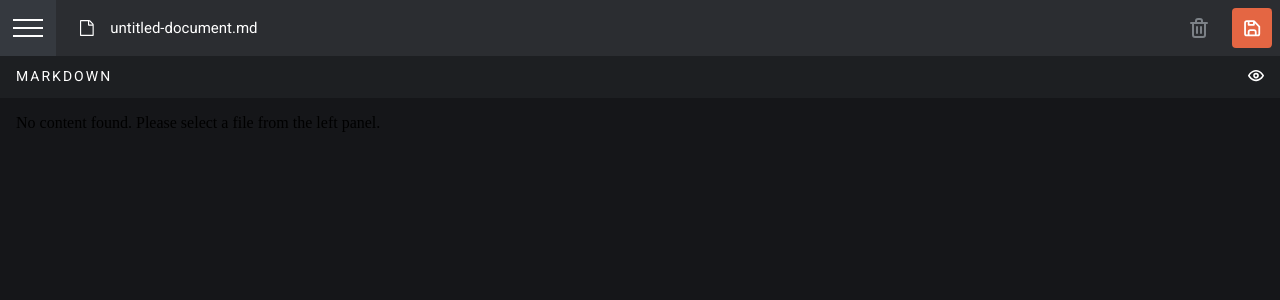
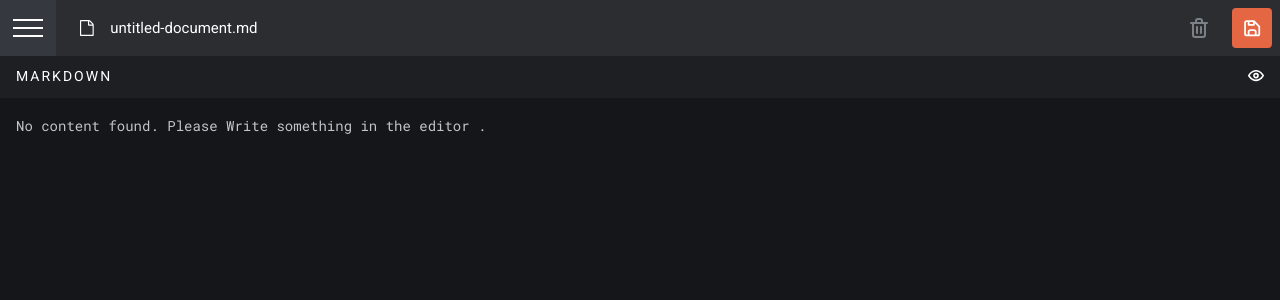
Before and after one commit to Nikkakko/client, a React (Vite) app: page / in a window 1280 px wide. Shown: the top 300 px of the page. Built offline with nearby package versions, Linux system fonts and the light colour scheme.

Commit message:
refactor crud for localstorage

```diff
--- a/src/app/store.ts
+++ b/src/app/store.ts
@@ -2,6 +2,9 @@ import { create } from 'zustand';
 import { lightTheme, darkTheme } from '../styles/theme';
 import { dataTypes } from '../types';
 import data from '../db/data.json';
+
+//get data from local storage
+const localData = localStorage.getItem('data');
 
 interface Store {
   theme: typeof lightTheme | typeof darkTheme;
@@ -19,6 +22,9 @@ interface DataStore {
   setSelectedData: (item: dataTypes) => void;
   removeData: (name: string) => void;
   onContentChange: (name: string, content: string) => void;
+  onTitleChange: (name: string, title: string) => void;
+  onSave: (name: string) => void;
+  createNewData: () => void;
 }
 
 export const useThemeStore = create<Store>(set => ({
@@ -37,19 +43,46 @@ export const useThemeStore = create<Store>(set => ({
 }));
 
 export const useDataStore = create<DataStore>(set => ({
-  data: data,
+  data: localData ? JSON.parse(localData) : data,
   isSidebarOpen: false,
   toggleSidebar: () => set(state => ({ isSidebarOpen: !state.isSidebarOpen })),
   closeSidebar: () => set({ isSidebarOpen: false }),
-  selectedData: data[0],
+  selectedData: localData ? JSON.parse(localData)[0] : data[0],
   setSelectedData: (item: dataTypes) =>
     set({ selectedData: item, isSidebarOpen: false }),
 
   removeData: (name: string) =>
-    set(state => ({
-      data: state.data.filter(item => item.name !== name),
-      selectedData: state.data.filter(item => item.name !== name)[0],
-    })),
+    set(state => {
+      const newData = state.data.filter(item => item.name !== name);
+      const newSelectedDatas = newData[0];
+
+      localStorage.setItem('data', JSON.stringify(newData));
+
+      return {
+        data: newData,
+        selectedData: newSelectedDatas,
+      };
+    }),
+
+  createNewData: () => {
+    set(state => {
+      const newData = [
+        ...state.data,
+        {
+          createdAt: new Date().toISOString(),
+          name: 'Untitled.md',
+          content: '',
+        },
+      ];
+
+      localStorage.setItem('data', JSON.stringify(newData));
+
+      return {
+        data: newData,
+        selectedData: newData[newData.length - 1],
+      };
+    });
+  },
 
   onContentChange: (name: string, content: string) => {
     set(state => ({
@@ -59,4 +92,48 @@ export const useDataStore = create<DataStore>(set => ({
       selectedData: { ...state.selectedData, content: content },
     }));
   },
+
+  onTitleChange: (name: string, title: string) => {
+    set(state => ({
+      data: state.data.map(item =>
+        item.name === name ? { ...item, name: title } : item
+      ),
+      selectedData: { ...state.selectedData, name: title },
+    }));
+  },
+
+  onSave: (name: string) => {
+    // Add .md extension to name
+    let updatedName = name + '.md';
+
+    if (name.includes('.md')) return;
+
+    if (name === '') {
+      updatedName = 'Untitled.md';
+    }
+
+    // Remove spaces from name
+    updatedName = updatedName.replace(/\s/g, '');
+
+    set(state => {
+      // Update the data
+      const updatedData = state.data.map(item =>
+        item.name === name ? { ...item, name: updatedName } : item
+      );
+
+      // Update the selectedData
+      const updatedSelectedData = {
+        ...state.selectedData,
+        name: updatedName,
+      };
+
+      // Save updated data to localStorage
+      localStorage.setItem('data', JSON.stringify(updatedData));
+
+      return {
+        data: updatedData,
+        selectedData: updatedSelectedData,
+      };
+    });
+  },
 }));
--- a/src/components/Header.tsx
+++ b/src/components/Header.tsx
@@ -14,10 +14,17 @@ const Header = () => {
     closeSidebar,
     selectedData,
     removeData,
+    onTitleChange,
+    onSave,
   } = useDataStore();
 
   // set useref to close sidebar when clicking outside of it
   const sidebarRef = useRef<HTMLDivElement>(null);
+
+  // React.useEffect(() => {
+  //   // set data to localstorage
+  //   localStorage.setItem('data', JSON.stringify(data));
+  // }, [onSave, data]);
 
   return (
     <Container ref={sidebarRef}>
@@ -27,7 +34,13 @@ const Header = () => {
       <Wrapper>
         <TitleWrapper>
           <Icon src={IconDocument} alt='icon' />
-          <Title>{selectedData?.name || 'Empty'}</Title>
+          {/* <Title>{selectedData?.name || 'Empty'}</Title> */}
+          <TitleInput
+            type='text'
+            value={selectedData?.name || ''}
+            onChange={e => onTitleChange(selectedData?.name, e.target.value)}
+            placeholder='Untitled'
+          />
         </TitleWrapper>
 
         <Icons>
@@ -37,7 +50,11 @@ const Header = () => {
             onClick={() => removeData(selectedData?.name)}
           />
           <SaveWrapper>
-            <Icon src={IconSave} alt='icon' />
+            <Icon
+              src={IconSave}
+              alt='icon'
+              onClick={() => onSave(selectedData?.name)}
+            />
           </SaveWrapper>
         </Icons>
       </Wrapper>
@@ -81,7 +98,23 @@ const TitleWrapper = styled.div`
   gap: 16.3px;
 `;
 
-const Title = styled(RobotoRegular)``;
+const TitleInput = styled.input`
+  font-family: 'Roboto';
+  font-style: normal;
+  font-weight: 400;
+  font-size: 15px;
+  line-height: 18px;
+  /* identical to box height */
+
+  /* 100 */
+
+  color: #ffffff;
+
+  background: transparent;
+  border: none;
+  outline: none;
+  width: 100%;
+`;
 
 const Icon = styled.img``;
 
--- a/src/components/ItemList.tsx
+++ b/src/components/ItemList.tsx
@@ -10,14 +10,24 @@ interface ItemListProps {
 }
 
 const ItemList: FC<ItemListProps> = ({ item }) => {
-  const { setSelectedData } = useDataStore();
+  const { setSelectedData, selectedData } = useDataStore();
+
+  /* refactor style selected */
 
   return (
-    <Container onClick={() => setSelectedData(item)}>
+    <Container
+      onClick={() => setSelectedData(item)}
+      style={{
+        backgroundColor:
+          item?.name === selectedData?.name ? '#2F3336' : '#1D1F22',
+        padding: '6px',
+        borderRadius: '4px',
+        cursor: 'pointer',
+      }}
+    >
       <IconImg src={IconDocument} alt='icon' />
       <ItemWrapper>
         <LightText>{item?.createdAt}</LightText>
-
         <RegularText>{item?.name}</RegularText>
       </ItemWrapper>
     </Container>
--- a/src/components/Markdown.tsx
+++ b/src/components/Markdown.tsx
@@ -7,11 +7,20 @@ const Markdown = () => {
 
   return (
     <Container>
-      {!selectedData.content && (
-        <span>No content found. Please select a file from the left panel.</span>
+      {!selectedData?.content && (
+        <NoContent>
+          No content found. Please Write something in the editor .
+        </NoContent>
       )}
 
-      {selectedData.content && (
+      {selectedData?.content ? (
+        <ContentWrapper>
+          <TextArea
+            value={selectedData?.content}
+            onChange={e => onContentChange(selectedData.name, e.target.value)}
+          />
+        </ContentWrapper>
+      ) : (
         <ContentWrapper>
           <TextArea
             value={selectedData?.content}
@@ -26,6 +35,16 @@ const Markdown = () => {
 const Container = styled.div``;
 
 const ContentWrapper = styled.div`
+  font-family: 'Roboto Mono';
+  font-style: normal;
+  font-weight: 400;
+  font-size: 14px;
+  line-height: 24px;
+
+  color: #c1c4cb;
+`;
+
+const NoContent = styled.span`
   font-family: 'Roboto Mono';
   font-style: normal;
   font-weight: 400;
--- a/src/components/Preview.tsx
+++ b/src/components/Preview.tsx
@@ -8,7 +8,9 @@ const Preview = () => {
   return (
     <Container>
       {!selectedData.content && (
-        <span>No content found. Please select a file from the left panel.</span>
+        <NoContent>
+          No content found. Please Write something in the editor .
+        </NoContent>
       )}
 
       <ContentWrapper>
@@ -31,6 +33,18 @@ const ContentWrapper = styled.div`
   font-weight: 400;
   font-size: 14px;
   line-height: 24px;
+
+  text-transform: capitalize;
+`;
+
+const NoContent = styled.span`
+  font-family: 'Roboto Mono';
+  font-style: normal;
+  font-weight: 400;
+  font-size: 14px;
+  line-height: 24px;
+
+  color: #c1c4cb;
 `;
 
 const MarkdownContainer = styled(ReactMarkdown)`
--- a/src/components/Sidebar.tsx
+++ b/src/components/Sidebar.tsx
@@ -5,7 +5,7 @@ import { CustomButton, ItemList, SwitchTheme } from '.';
 import { useDataStore } from '../app/store';
 
 const Sidebar = () => {
-  const { data } = useDataStore();
+  const { data, createNewData } = useDataStore();
   return (
     <Container>
       <Wrapper>
@@ -16,7 +16,7 @@ const Sidebar = () => {
 
           <CustomButton
             title='+ New Document'
-            onClick={() => console.log('New Document')}
+            onClick={() => createNewData()}
             variant='primary'
           />
 
```
